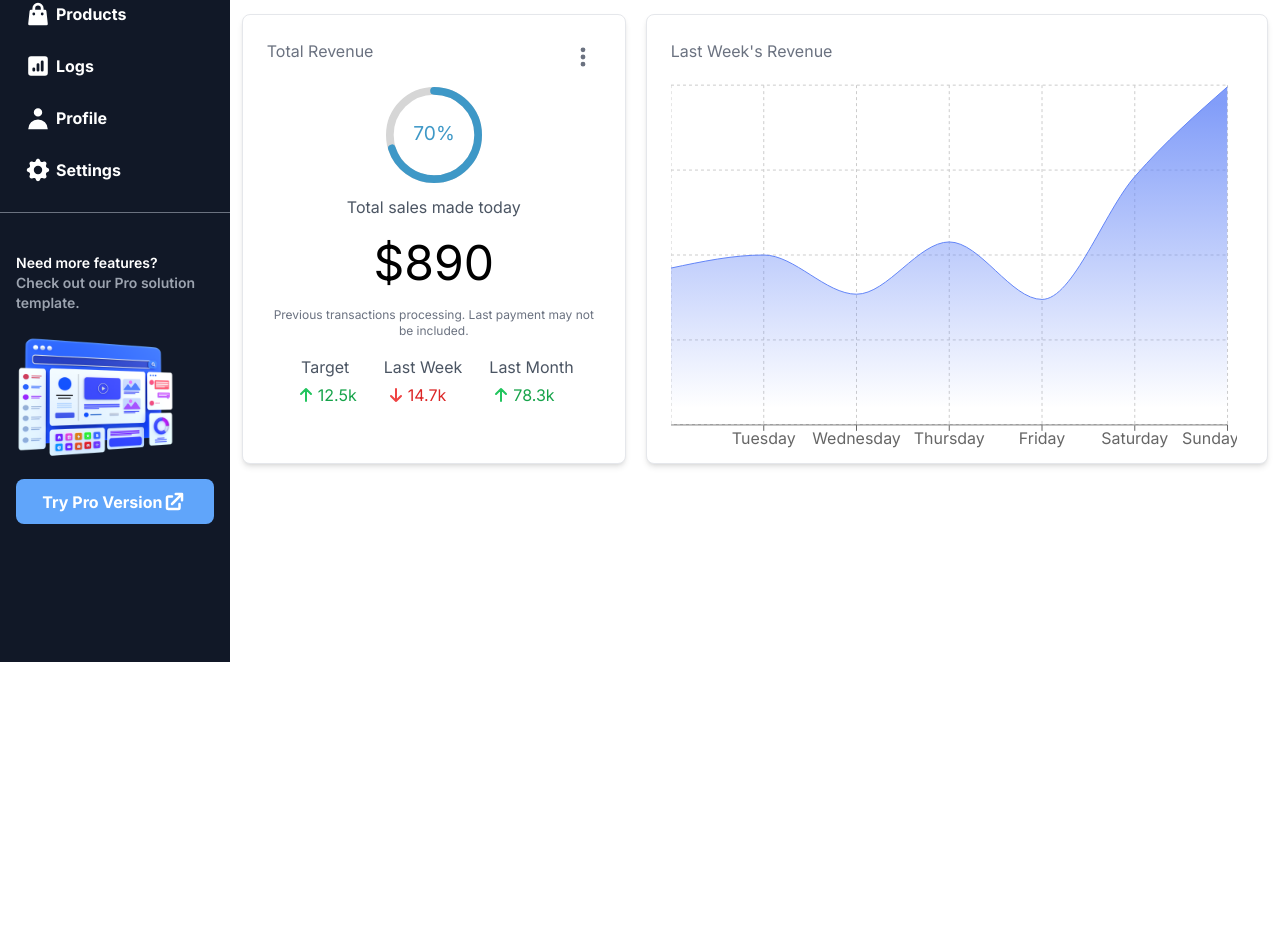
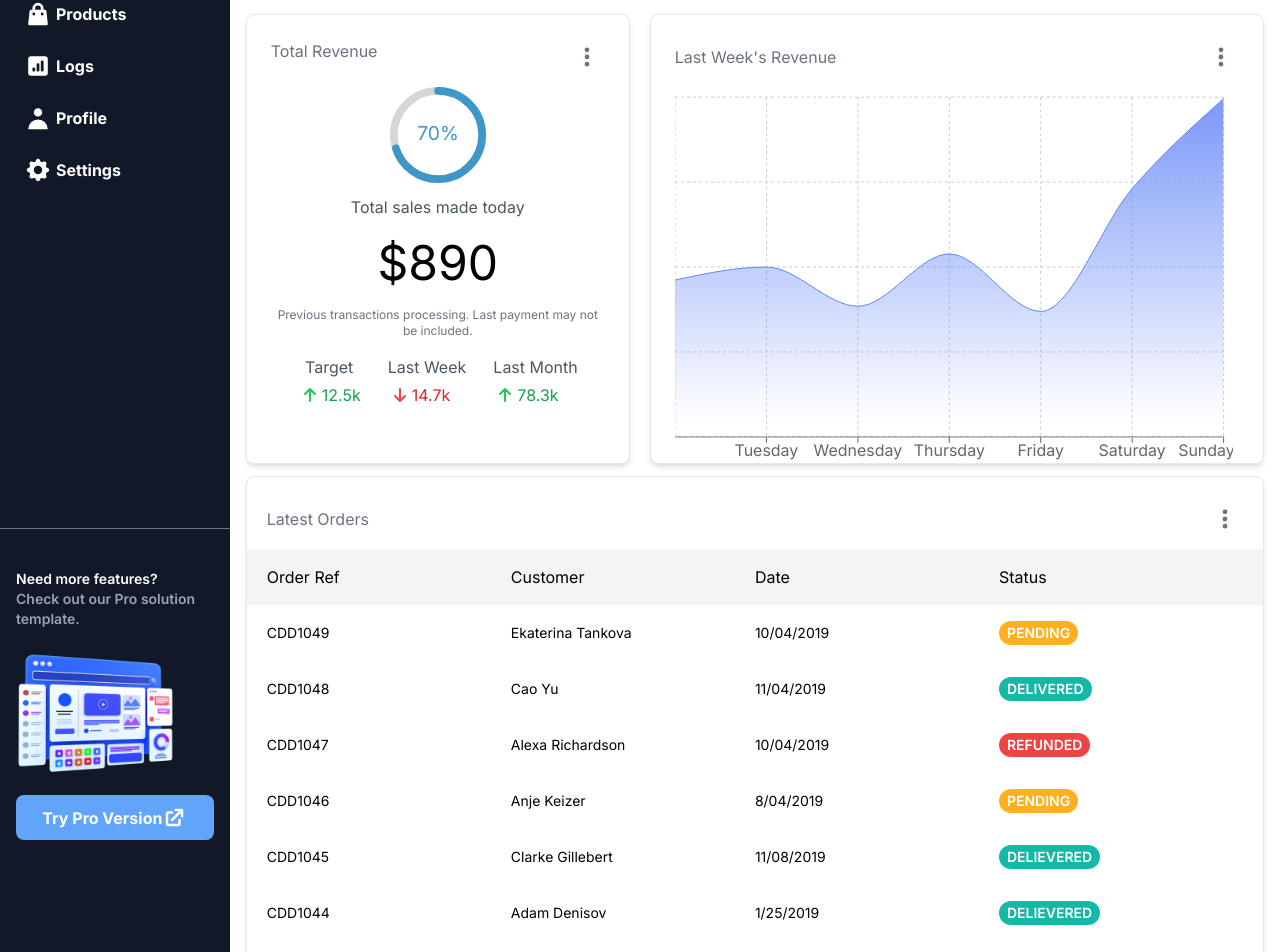
Before and after one commit to KaiWritesCode/react-dashboard, a React (Create React App) app: page / in a window 1280 px wide. Shown: the part 232-1184 px from the top of the page. Before the commit the page ends 894 px from the top, so only its background shows below. Built offline with nearby package versions, Linux system fonts and the light colour scheme.

Commit message:
orders component

```diff
--- a/src/components/Chart.tsx
+++ b/src/components/Chart.tsx
@@ -16,7 +16,12 @@ export default function Chart() {
 
   return (
     <div className=" bg-white rounded-lg border border-gray-200 h-[450px] shadow-md w-full flex-1 p-6">
-      <div className='text-gray-500 mb-3'>Last Week's Revenue</div>
+      <div className="flex items-center justify-between w-full mb-3">
+        <div className='text-gray-500 '>Last Week's Revenue</div>
+        <button id="dropdownButton" data-dropdown-toggle="dropdown" className="inline-block text-gray-500 dark:text-gray-400 hover:bg-gray-100  focus:ring-gray-200  rounded-lg text-sm p-1.5" type="button">
+          <svg className="w-6 h-6" fill="currentColor" viewBox="0 0 20 20" xmlns="http://www.w3.org/2000/svg"><path d="M10 6a2 2 0 110-4 2 2 0 010 4zM10 12a2 2 0 110-4 2 2 0 010 4zM10 18a2 2 0 110-4 2 2 0 010 4z"></path></svg>
+        </button>
+      </div>
       <ResponsiveContainer width="99%" height={380} >
         <AreaChart width={730} height={250} data={data}
           margin={{ top: 10, right: 10, left: 0, bottom: 0 }}>
--- a/src/components/Orders.tsx
+++ b/src/components/Orders.tsx
@@ -0,0 +1,50 @@
+import React from 'react'
+
+export default function Orders() {
+
+    const data = [
+        { orderRef: "CDD1049", customer: "Ekaterina Tankova", date: "10/04/2019", status: "pending", color: "bg-[#FFB020]" },
+        { orderRef: "CDD1048", customer: "Cao Yu", date: "11/04/2019", status: "delivered", color: "bg-[#14B8A6]" },
+        { orderRef: "CDD1047", customer: "Alexa Richardson", date: "10/04/2019", status: "refunded", color: "bg-red-500" },
+        { orderRef: "CDD1046", customer: "Anje Keizer", date: "8/04/2019", status: "pending", color: "bg-[#FFB020]" },
+        { orderRef: "CDD1045", customer: "Clarke Gillebert", date: "11/08/2019", status: "delievered", color: "bg-[#14B8A6]" },
+        { orderRef: "CDD1044", customer: "Adam Denisov", date: "1/25/2019", status: "delievered", color: "bg-[#14B8A6]" }
+    ]
+
+    return (
+        <div className=" bg-white rounded-lg border border-gray-200  shadow-md w-full flex-1 py-6">
+            <div className="flex items-center justify-between w-full mb-3 px-5">
+                <div className='text-gray-500 '>Latest Orders</div>
+                <div id="dropdownButton" data-dropdown-toggle="dropdown" className="inline-block text-gray-500 hover:bg-gray-100 rounded-lg text-sm p-1.5" >
+                    <svg className="w-6 h-6" fill="currentColor" viewBox="0 0 20 20" xmlns="http://www.w3.org/2000/svg"><path d="M10 6a2 2 0 110-4 2 2 0 010 4zM10 12a2 2 0 110-4 2 2 0 010 4zM10 18a2 2 0 110-4 2 2 0 010 4z"></path></svg>
+                </div>
+            </div>
+            <section>
+                <div className="bg-gray-100 py-2 w-full">
+                    <div className=' items-center flex p-5 h-10'>
+                        <div className='flex-1 '>Order Ref</div>
+                        <div className='flex-1 '>Customer</div>
+                        <div className='flex-1 '>Date</div>
+                        <div className='flex-1 '>Status</div>
+                    </div>
+                </div>
+                <div>
+                    {
+                        data.map((item) => {
+                            return (
+                                <div className="flex px-5 py-3 items-center h-14 text-sm hover:bg-gray-100">
+                                    <div className="flex-1">{item.orderRef}</div>
+                                    <div className="flex-1">{item.customer}</div>
+                                    <div className="flex-1">{item.date}</div>
+                                    <div className="flex-1">
+                                        <div className={`${item.color} ${"inline-block font-semibold uppercase text-white p-0.5 px-2 rounded-xl"}`}> {item.status}</div>
+                                    </div>
+                                </div>
+                            )
+                        })
+                    }
+                </div>
+            </section>
+        </div>
+    )
+}
--- a/src/components/Revenue.tsx
+++ b/src/components/Revenue.tsx
@@ -35,7 +35,7 @@ export default function Revenue() {
                 <main className="flex flex-col justify-end p-6 items-center">
                     <div className='flex justify-between w-full'>
                         <div className='text-gray-500'>Total Revenue</div>
-                        <button id="dropdownButton" data-dropdown-toggle="dropdown" className="hidden sm:inline-block text-gray-500 dark:text-gray-400 hover:bg-gray-100  focus:ring-gray-200  rounded-lg text-sm p-1.5" type="button">
+                        <button id="dropdownButton" data-dropdown-toggle="dropdown" className="inline-block text-gray-500 dark:text-gray-400 hover:bg-gray-100  focus:ring-gray-200  rounded-lg text-sm p-1.5" type="button">
                             <svg className="w-6 h-6" fill="currentColor" viewBox="0 0 20 20" xmlns="http://www.w3.org/2000/svg"><path d="M10 6a2 2 0 110-4 2 2 0 010 4zM10 12a2 2 0 110-4 2 2 0 010 4zM10 18a2 2 0 110-4 2 2 0 010 4z"></path></svg>
                         </button>
                     </div>
--- a/src/components/Statbox.tsx
+++ b/src/components/Statbox.tsx
@@ -89,7 +89,7 @@ export default function Statbox({ type }: any) {
                         <div style={data.iconStyles} className='p-2 bg-purple-400 rounded-lg mr-1 self-end'>
                             {data.icon}
                         </div>
-                        <button id="dropdownButton" data-dropdown-toggle="dropdown" className="hidden sm:inline-block text-gray-500 dark:text-gray-400 hover:bg-gray-100  focus:ring-gray-200  rounded-lg text-sm p-1.5" type="button">
+                        <button id="dropdownButton" data-dropdown-toggle="dropdown" className="inline-block text-gray-500 dark:text-gray-400 hover:bg-gray-100  focus:ring-gray-200  rounded-lg text-sm p-1.5" type="button">
                             <svg className="w-6 h-6" fill="currentColor" viewBox="0 0 20 20" xmlns="http://www.w3.org/2000/svg"><path d="M10 6a2 2 0 110-4 2 2 0 010 4zM10 12a2 2 0 110-4 2 2 0 010 4zM10 18a2 2 0 110-4 2 2 0 010 4z"></path></svg>
                         </button>
                     </div>
--- a/src/pages/Home.tsx
+++ b/src/pages/Home.tsx
@@ -6,6 +6,7 @@ import Statbox from "../components/Statbox"
 import { MenuIcon } from "@heroicons/react/solid";
 import Chart from "../components/Chart"
 import Revenue from "../components/Revenue";
+import Orders from "../components/Orders";
 
 function Home() {
   let [isOpen, setIsOpen] = useState(true)
@@ -30,9 +31,12 @@ function Home() {
             <Statbox type="earning" />
             <Statbox type="balance" />
           </div>
-          <div className="flex-col mt-3 h-full gap-5 flex lg:flex-row">
+          <div className="flex-col md:items-stretch items-center mt-3 mx-1 h-full gap-5 flex md:flex-row">
             <Revenue />
             <Chart />
+          </div>
+          <div className="flex-col md:items-stretch items-center mt-3 mx-1 h-full gap-5 flex md:flex-row">
+            <Orders />
           </div>
         </main>
         <div className={`${`w-full xl:bg-transparent fixed h-full top-0 left-0 bottom-0 pointer-events-none opacity-50`}
```
